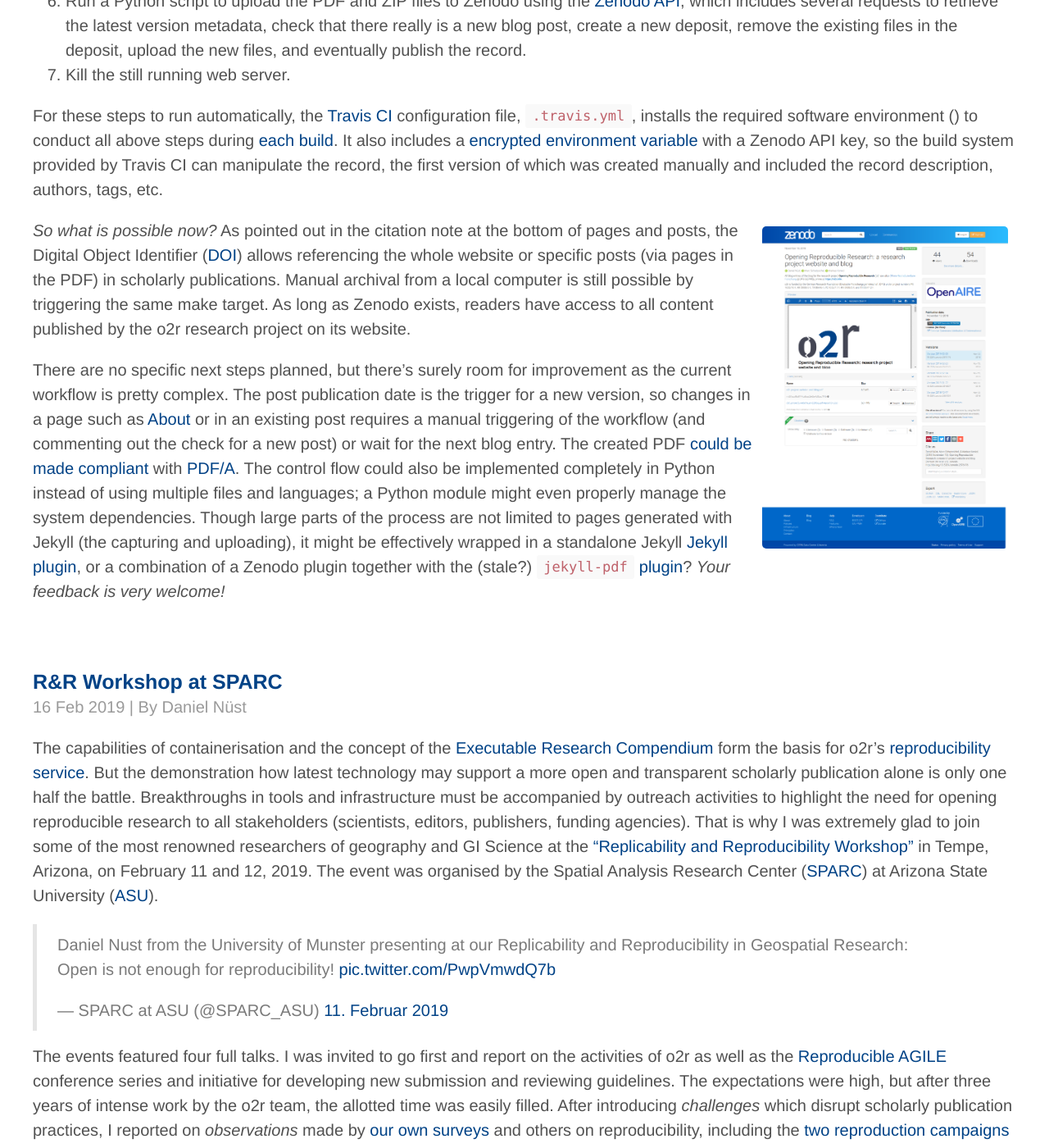
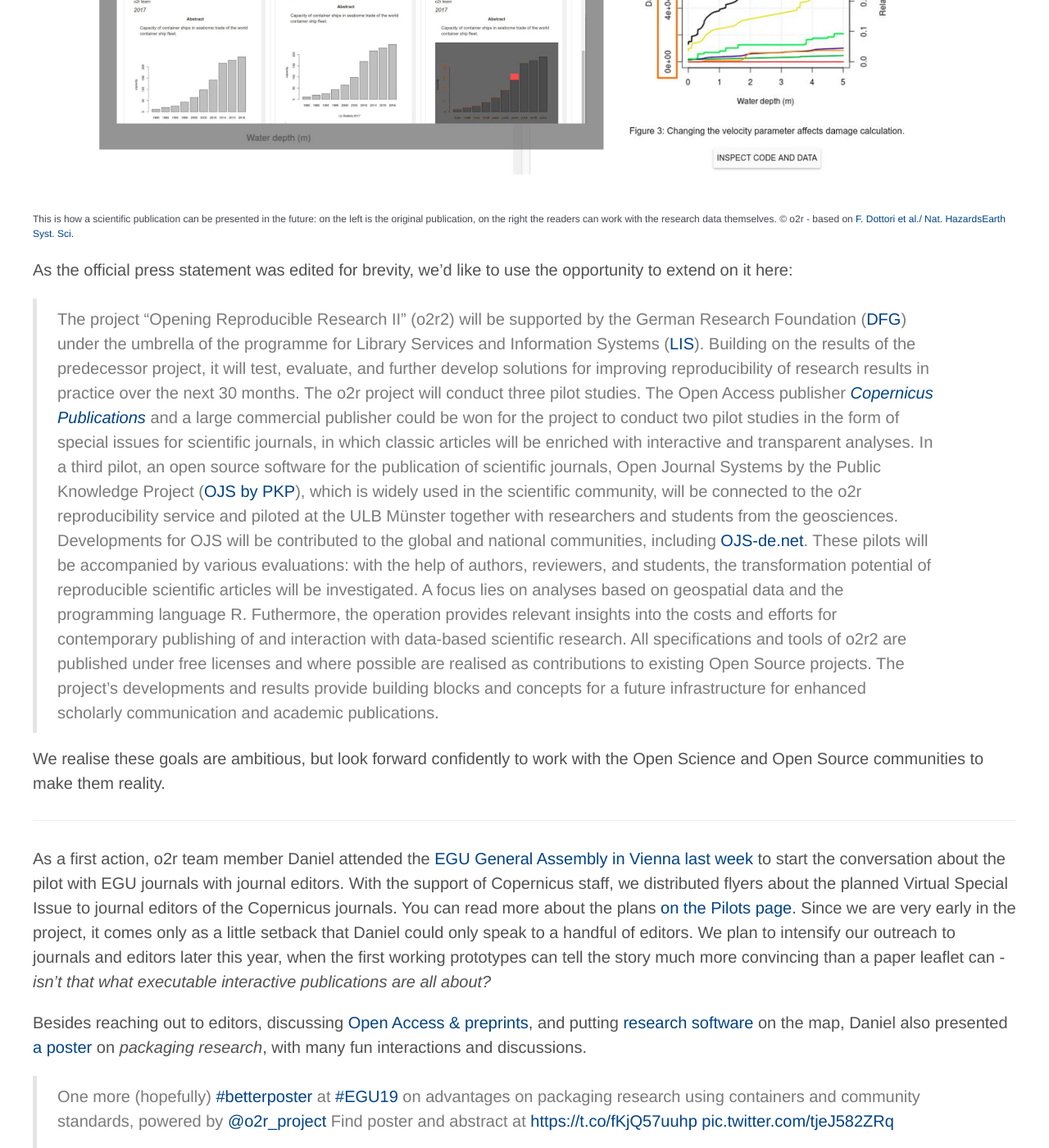
Before and after one commit to o2r-project/o2r-project.github.io, a Jekyll site: the page built from all_content.md, in a window 1280 px wide and 1400 px high, scrolled down 1624 px. Shown: the whole window at 82% size. Built offline with Jekyll 4.4.1, drawn with Linux system fonts in a browser that asks for light colours; nearby versions of some CDN libraries; comment, search, counter and statistics services are not loaded; some of the changed text lies outside the part shown.

Commit message:
add blog post about o2r2 and EGU 2019

```diff
--- /dev/null
+++ b/_posts/2019-04-15-o2r2-and-egu.md
@@ -0,0 +1,60 @@
+---
+layout: post
+title: "o2r2 - Putting ERC into practice"
+categories:
+  - "funding"
+  - "DFG"
+  - "project"
+  - "EGU"
+  - "pilots"
+  - "Copernicus"
+  - "press"
+  - "poster"
+author: "Daniel Nüst"
+---
+
+_The o2r project's journey continues._
+
+![o2r2 logo](/public/images/o2r2-logo.png){:width="300" .img.rightfloat}
+On April 1st 2019 the o2r team started into a new phase (_"o2r2"_).
+In the next 30 months we plan to put our prototypes to the test with _real articles_, of course not without considerably improving them beforehand.
+
+As detailed in the University of Münster's press releases ([English](https://www.uni-muenster.de/news/view.php?cmdid=10183&lang=en), [German](https://www.uni-muenster.de/news/view.php?cmdid=10182)), we are<!--more-->fortunate to collaborate with publishers to achieve the following objectives:
+
+- Use ERCs for actual scientific publications in **[pilot studies](/pilots)** with original research manuscripts in a scholarly peer review
+- **Eliminate barriers** for using ERCs as part of a publishing process
+- **Evaluate** concept and pilots with user studies and monitoring to understand the costs and benefits of ERC-based authoring, publishing, and reading
+
+[![o2r platform mockup](/public/images/2019-04-15_platform-pr.png)](/public/images/2019-04-15_platform-pr.png)
+<p class="attributionInlineImage">
+This is how a scientific publication can be presented in the future: on the left is the original publication, on the right the readers can work with the research data themselves. © o2r - based on <a href="https://doi.org/10.5194/nhess-16-2577-2016">F. Dottori et al./ Nat. HazardsEarth Syst. Sci.</a>
+</p>
+
+As the official press statement was edited for brevity, we'd like to use the opportunity to extend on it here:
+
+> The project "Opening Reproducible Research II" (o2r2) will be supported by the German Research Foundation ([DFG](https://www.dfg.de/en/)) under the umbrella of the programme for Library Services and Information Systems ([LIS](https://www.dfg.de/en/research_funding/programmes/infrastructure/lis/index.html)).
+> Building on the results of the predecessor project, it will test, evaluate, and further develop solutions for improving reproducibility of research results in practice over the next 30 months.
+> The o2r project will conduct three pilot studies.
+> The Open Access publisher [_Copernicus Publications_](https://publications.copernicus.org/) and a large commercial publisher could be won for the project to conduct two pilot studies in the form of special issues for scientific journals, in which classic articles will be enriched with interactive and transparent analyses.
+> In a third pilot, an open source software for the publication of scientific journals, Open Journal Systems by the Public Knowledge Project ([OJS by PKP](https://pkp.sfu.ca/ojs/)), which is widely used in the scientific community, will be connected to the o2r reproducibility service and piloted at the ULB Münster together with researchers and students from the geosciences.
+> Developments for OJS will be contributed to the global and national communities, including [OJS-de.net](http://www.ojs-de.net/).
+> These pilots will be accompanied by various evaluations: with the help of authors, reviewers, and students, the transformation potential of reproducible scientific articles will be investigated.
+> A focus lies on analyses based on geospatial data and the programming language R.
+> Futhermore, the operation provides relevant insights into the costs and efforts for contemporary publishing of and interaction with data-based scientific research.
+> All specifications and tools of o2r2 are published under free licenses and where possible are realised as contributions to existing Open Source projects.
+> The project's developments and results provide building blocks and concepts for a future infrastructure for enhanced scholarly communication and academic publications.
+
+We realise these goals are ambitious, but look forward confidently to work with the Open Science and Open Source communities to make them reality.
+
+------
+
+As a first action, o2r team member Daniel attended the [EGU General Assembly in Vienna last week](https://egu2019.eu/) to start the conversation about the pilot with EGU journals with journal editors.
+With the support of Copernicus staff, we distributed flyers about the planned Virtual Special Issue to journal editors of the Copernicus journals.
+You can read more about the plans [on the Pilots page](/pilots/#copernicus).
+Since we are very early in the project, it comes only as a little setback that Daniel could only speak to a handful of editors.
+We plan to intensify our outreach to journals and editors later this year, when the first working prototypes can tell the story much more convincing than a paper leaflet can - _isn't that what executable interactive publications are all about?_
+
+Besides reaching out to editors, discussing [Open Access & preprints](https://twitter.com/EarthArXiv/status/1115700257856397313), and putting [research software](https://twitter.com/search?q=%23egu19rse) on the map, Daniel also presented [a poster](https://doi.org/10.5281/zenodo.2630482) on _packaging research_, with many fun interactions and discussions.
+
+<blockquote class="twitter-tweet" data-lang="de"><p lang="en" dir="ltr">One more (hopefully) <a href="https://twitter.com/hashtag/betterposter?src=hash&amp;ref_src=twsrc%5Etfw">#betterposter</a>  at <a href="https://twitter.com/hashtag/EGU19?src=hash&amp;ref_src=twsrc%5Etfw">#EGU19</a> on advantages on packaging research using containers and community standards, powered by <a href="https://twitter.com/o2r_project?ref_src=twsrc%5Etfw">@o2r_project</a> Find poster and abstract at <a href="https://t.co/fKjQ57uuhp">https://t.co/fKjQ57uuhp</a> <a href="https://t.co/tjeJ582ZRq">pic.twitter.com/tjeJ582ZRq</a></p>&mdash; Daniel Nüst (@nordholmen) <a href="https://twitter.com/nordholmen/status/1116682650910064640?ref_src=twsrc%5Etfw">12. April 2019</a></blockquote>
+<script async src="https://platform.twitter.com/widgets.js" charset="utf-8"></script>
--- a/pilots.md
+++ b/pilots.md
@@ -28,6 +28,7 @@ _The pilots will provide crucial data to learn about the costs and benefits of E
 Want to learn more? Join our public pilots chat: [![Gitter](https://badges.gitter.im/o2r-project/pilots.svg)](https://gitter.im/o2r-project/pilots?utm_source=badge&utm_medium=badge)
 
 ### We are looking for journals to participate in the Copernicus Publications Virtual Special Issue
+<a name="copernicus">
 
 See the [Open Call for Participation in Virtual Special Issue for Reproducible Research](/public/download/o2r-vsi_editors-wanted_EGU2019.pdf).
 
```
Also changed, not shown: public/images/2019-04-15_platform-pr.png (added), public/images/o2r2-logo.png (added).
